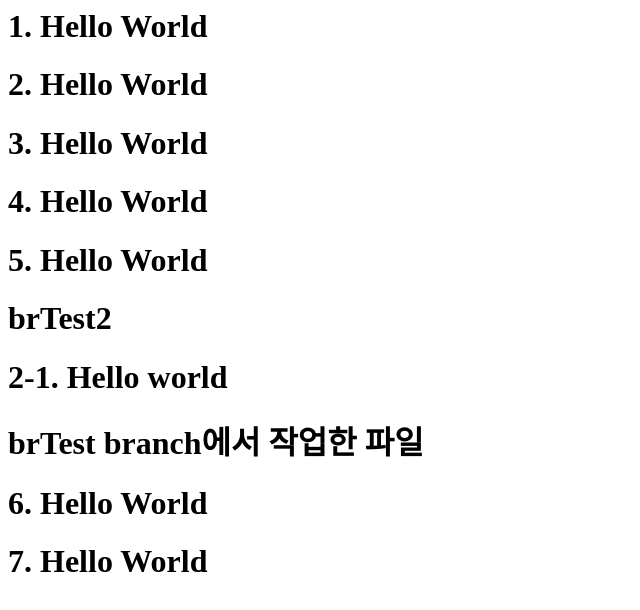
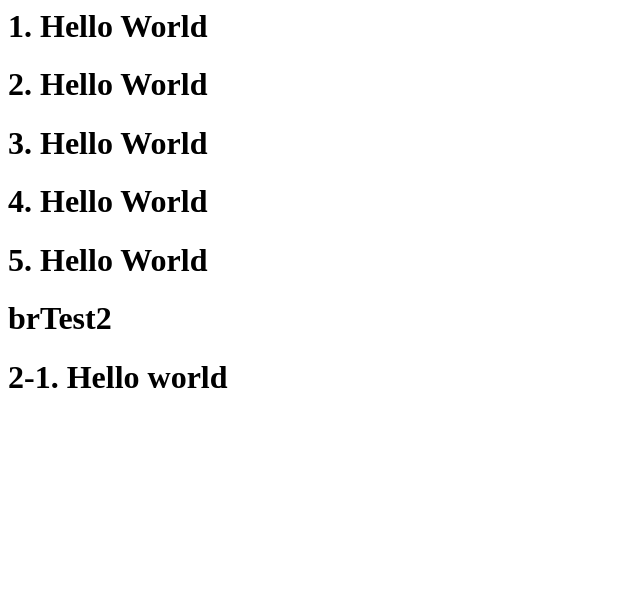
Before and after one commit to xyznn/OSS_3, a plain HTML site: page index.html in a window 1280 px wide. Shown: the whole page, without its empty margins (0-640 px from the left). Drawn offline with Linux system fonts and the light colour scheme.

Commit message:
brTest first commit

```diff
--- a/index.html
+++ b/index.html
@@ -14,10 +14,6 @@
         <h1>brTest2</h1>
         <h1>2-1. Hello world</h1>
 
-        <h1>brTest branch에서 작업한 파일</h1>
-        <h1>6. Hello World</h1>
-        <h1>7. Hello World</h1>
-
     </body>
 
 </html>
```
